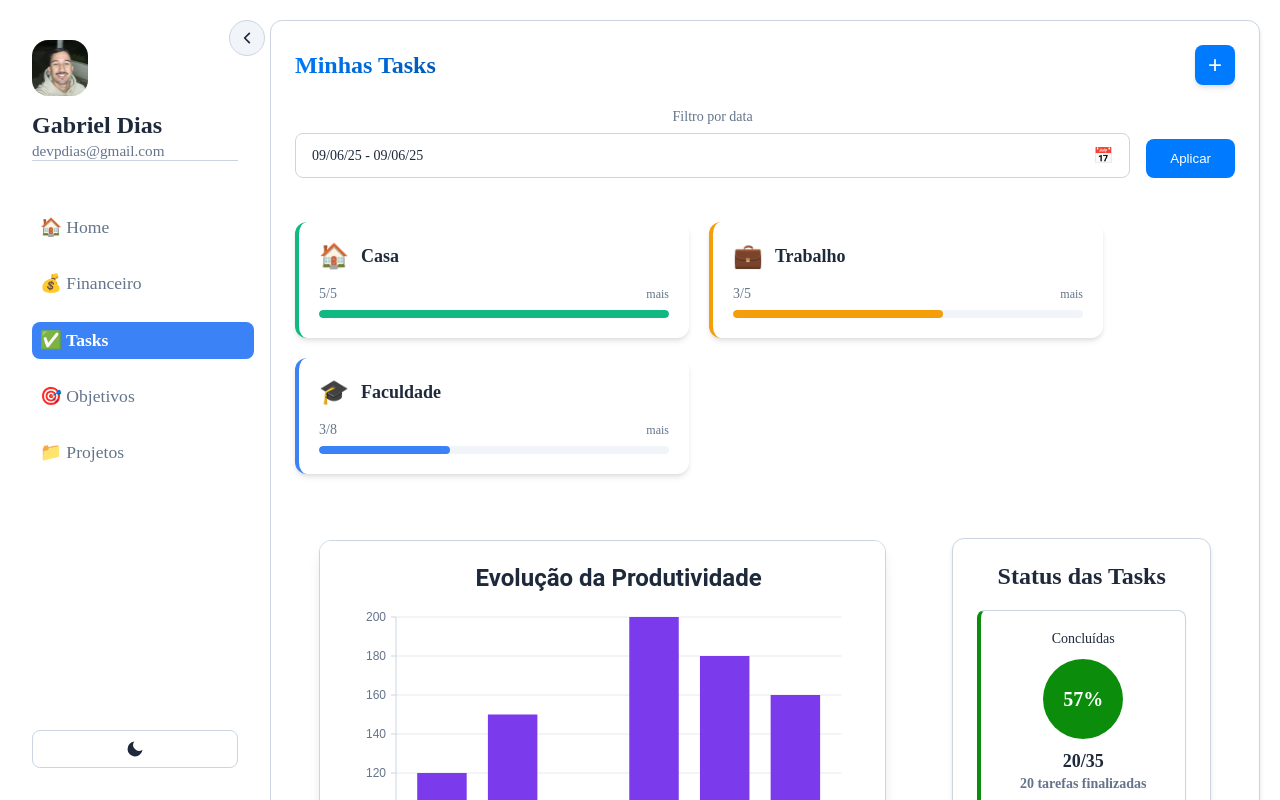
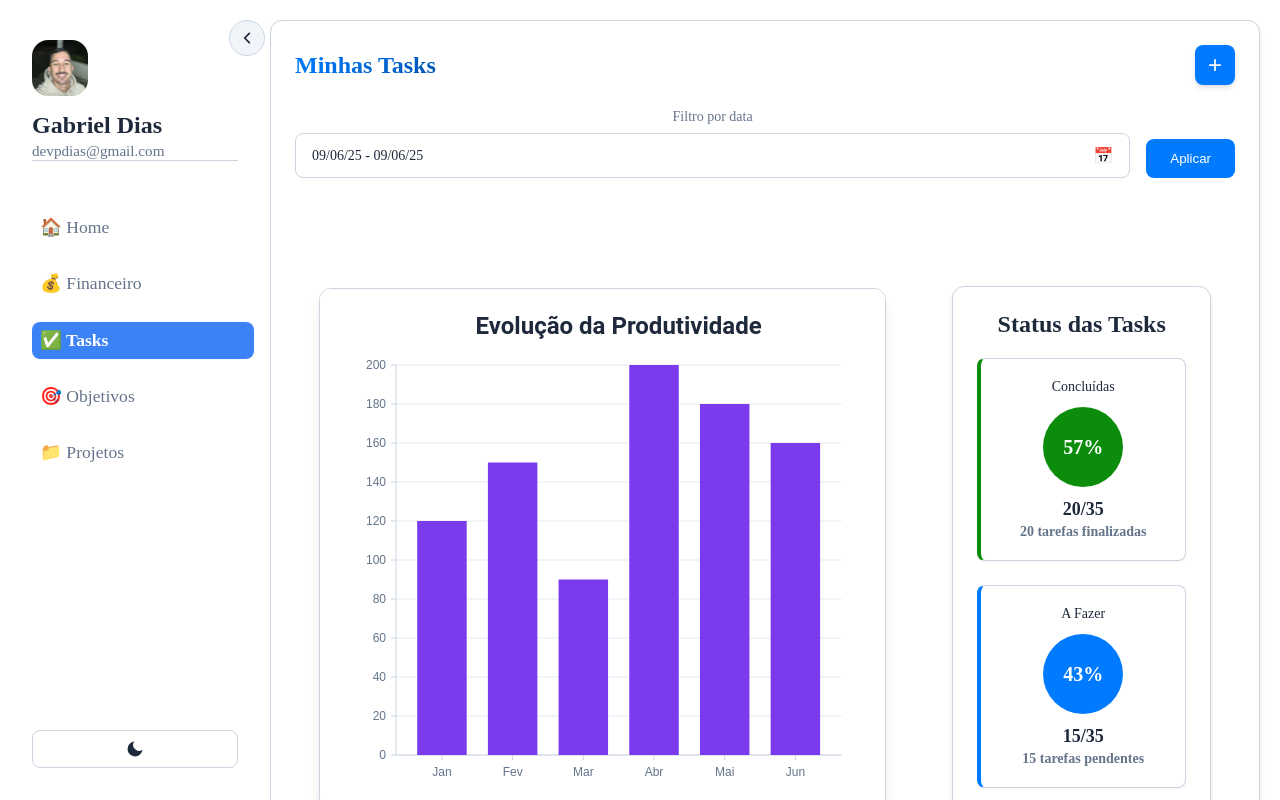
Before and after one commit to DiiasDev/dashboardRotina, a React (Create React App) app: page /Tasks in a window 1280 px wide. Shown: the top 800 px of the page. Built offline with nearby package versions, Linux system fonts and the light colour scheme; the HTML template or start-up script is replaced by a standard one.

Commit message:
Adição de frontend a página de Tasks

```diff
--- a/src/Components/CabecalhoTasks/cabecalhoTasks.tsx
+++ b/src/Components/CabecalhoTasks/cabecalhoTasks.tsx
@@ -2,12 +2,14 @@ import { useState } from "react";
 import DatePicker from "react-datepicker";
 import styles from "./styles.module.css";
 import "react-datepicker/dist/react-datepicker.css";
-import { CircularProgress } from "@mui/material";
+import DialogTasks from "../DialogTasks/dialogTasks";
+import { Call } from "@mui/icons-material";
 
 export default function CabecalhoTasks() {
   const [startDate, setStartDate] = useState<Date | null>(new Date());
   const [endDate, setEndDate] = useState<Date | null>(new Date());
   const [isDatePickerOpen, setIsDatePickerOpen] = useState(false);
+  const [isModalOpen, setIsModalOpen] = useState(false);
 
   const formatDate = (date: Date | null) => {
     if (!date) return "";
@@ -32,11 +34,21 @@ export default function CabecalhoTasks() {
     console.log("Applying filter:", { startDate, endDate });
   };
 
+
+
+  function openDialog() {
+    setIsModalOpen(true);
+  }
+
+  const closeDialog = () => {
+    setIsModalOpen(false);
+  };
+
   return (
     <>
       <div className={styles.tasksTitle}>
         <h2>Minhas Tasks</h2>
-        <button className={styles.addButton}>+</button>
+        <button onClick={openDialog} className={styles.addButton}>+</button>
       </div>
       <div className={styles.filterWrapper}>
         <div className={styles.filtro}>
@@ -66,6 +78,7 @@ export default function CabecalhoTasks() {
           Aplicar
         </button>
       </div>
+      <DialogTasks open={isModalOpen} onClose={closeDialog} />
     </>
   );
 }
--- /dev/null
+++ b/src/Components/DialogTasks/dialogTasks.tsx
@@ -0,0 +1,146 @@
+import * as React from 'react';
+import Button from '@mui/material/Button';
+import { styled } from '@mui/material/styles';
+import Dialog from '@mui/material/Dialog';
+import DialogTitle from '@mui/material/DialogTitle';
+import DialogContent from '@mui/material/DialogContent';
+import DialogActions from '@mui/material/DialogActions';
+import IconButton from '@mui/material/IconButton';
+import CloseIcon from '@mui/icons-material/Close';
+import TextField from '@mui/material/TextField';
+import Select from '@mui/material/Select';
+import MenuItem from '@mui/material/MenuItem';
+import FormControl from '@mui/material/FormControl';
+import InputLabel from '@mui/material/InputLabel';
+import Box from '@mui/material/Box';
+
+const BootstrapDialog = styled(Dialog)(({ theme }) => ({
+    '& .MuiDialogContent-root': {
+        padding: theme.spacing(2),
+    },
+    '& .MuiDialogActions-root': {
+        padding: theme.spacing(1),
+    },
+}));
+
+interface DialogTasksProps {
+    open: boolean;
+    onClose: () => void;
+}
+
+export default function DialogTasks({ open, onClose }: DialogTasksProps) {
+    const [formData, setFormData] = React.useState({
+        id: '',
+        categoria: '',
+        title: '',
+        descricao: ''
+    });
+
+
+    const handleInputChange = (field: string, value: string) => {
+        setFormData(prev => ({
+            ...prev,
+            [field]: value
+        }));
+    };
+
+    const handleSubmit = () => {
+        if (!formData.title?.trim()) {
+            alert('Título é obrigatório');
+            return;
+        }
+
+        try {
+            console.log('Form data:', formData);
+
+            const existingTasks = JSON.parse(localStorage.getItem('tasks') || '[]');
+
+            const updatedTasks = [...existingTasks, {
+                ...formData,
+                id: Date.now(),
+                createdAt: new Date().toISOString()
+            }];
+
+            localStorage.setItem('tasks', JSON.stringify(updatedTasks));
+
+            console.log('TASKS UPDATED:', updatedTasks);
+            console.log('LOCAL STORAGE:', localStorage.getItem('tasks'));
+
+            onClose();
+        } catch (error) {
+            console.error('Erro ao salvar tarefa:', error);
+            alert('Erro ao salvar tarefa');
+        }
+    };
+
+    return (
+        <BootstrapDialog
+            onClose={onClose}
+            aria-labelledby="customized-dialog-title"
+            open={open}
+        >
+            <DialogTitle sx={{ m: 0, p: 2 }} id="customized-dialog-title">
+                Nova Task
+            </DialogTitle>
+            <IconButton
+                aria-label="close"
+                onClick={onClose}
+                sx={(theme) => ({
+                    position: 'absolute',
+                    right: 8,
+                    top: 8,
+                    color: theme.palette.grey[500],
+                })}
+            >
+                <CloseIcon />
+            </IconButton>
+            <DialogContent dividers>
+                <Box component="form" sx={{ display: 'flex', flexDirection: 'column', gap: 2 }}>
+                    <TextField
+                        label="ID"
+                        value={formData.id}
+                        onChange={(e) => handleInputChange('id', e.target.value)}
+                        fullWidth
+                    />
+
+                    <FormControl fullWidth>
+                        <InputLabel>Categoria</InputLabel>
+                        <Select
+                            value={formData.categoria}
+                            label="Categoria"
+                            onChange={(e) => handleInputChange('categoria', e.target.value)}
+                        >
+                            <MenuItem value="Casa">Casa</MenuItem>
+                            <MenuItem value="Trabalho">Trabalho</MenuItem>
+                            <MenuItem value="Faculdade">Faculdade</MenuItem>
+                        </Select>
+                    </FormControl>
+
+                    <TextField
+                        label="Nome da Task"
+                        value={formData.title}
+                        onChange={(e) => handleInputChange('title', e.target.value)}
+                        fullWidth
+                    />
+
+                    <TextField
+                        label="Descrição da Task"
+                        value={formData.descricao}
+                        onChange={(e) => handleInputChange('descricao', e.target.value)}
+                        multiline
+                        rows={3}
+                        fullWidth
+                    />
+                </Box>
+            </DialogContent>
+            <DialogActions>
+                <Button onClick={onClose}>
+                    Cancelar
+                </Button>
+                <Button autoFocus onClick={handleSubmit} variant="contained">
+                    Salvar Task
+                </Button>
+            </DialogActions>
+        </BootstrapDialog>
+    );
+}
--- a/src/Components/TasksComponent/styles.module.css
+++ b/src/Components/TasksComponent/styles.module.css
@@ -23,62 +23,71 @@
   box-shadow: var(--shadow-lg);
 }
 
-.cardContent {
+.taskContent {
   display: flex;
   flex-direction: column;
   gap: 16px;
   height: 100%;
 }
 
-.cardHeader {
+.taskHeader {
   display: flex;
   align-items: center;
   gap: 12px;
 }
 
-.cardEmoji {
+.taskEmoji {
   font-size: 24px;
 }
 
-.cardTitle {
+.taskTitle {
   margin: 0;
   font-size: 18px;
   font-weight: 600;
   color: var(--color-text);
 }
 
-.cardProgress {
+.taskProgress {
   display: flex;
   flex-direction: column;
   gap: 8px;
 }
 
-.progressInfo {
-  display: flex;
-  justify-content: space-between;
-  align-items: center;
-  font-size: 14px;
-  font-weight: 500;
-  color: var(--color-text-secondary);
-}
-
-.moreLabel {
-  color: var(--color-text-secondary);
-  font-size: 12px;
-}
-
 .progressBar {
+  position: relative;
   width: 100%;
-  height: 8px;
+  height: 24px;
   background-color: var(--color-bg-secondary);
-  border-radius: 4px;
+  border-radius: 12px;
   overflow: hidden;
 }
 
 .progressFill {
   height: 100%;
-  border-radius: 4px;
+  border-radius: 12px;
   transition: width 0.3s ease;
+}
+
+.progressInfo {
+  position: absolute;
+  top: 0;
+  left: 0;
+  right: 0;
+  bottom: 0;
+  display: flex;
+  justify-content: space-between;
+  align-items: center;
+  padding: 0 12px;
+  font-size: 12px;
+  font-weight: 600;
+  color: white;
+  text-shadow: 0 1px 2px rgba(0, 0, 0, 0.5);
+}
+
+.moreLabel {
+  color: white;
+  font-size: 12px;
+  font-weight: 600;
 }
 
 .cardsRow {
@@ -100,11 +109,11 @@
     max-width: 100%;
   }
 
-  .cardEmoji {
+  .taskEmoji {
     font-size: 20px;
   }
 
-  .cardTitle {
+  .taskTitle {
     font-size: 16px;
   }
 
--- a/src/Components/TasksComponent/tasksComponent.tsx
+++ b/src/Components/TasksComponent/tasksComponent.tsx
@@ -1,57 +1,42 @@
 import styles from './styles.module.css'
 
+interface Task {
+    emoji: string;
+    title: string;
+    moreLabel: string;
+    progress: number;
+    color: string;
+    Total: string;
+    categoria: string;
+    descricao: string;
+}
+
 export default function TasksComponent() {
-
-    const cards = [
-        {
-            titulo: 'Casa',
-            Total: '5/5',
-            moreLabel: 'mais',
-            emoji: '🏠',
-            progress: 100, // 5/5 = 100%
-            color: '#10b981'
-        },
-        {
-            titulo: 'Trabalho',
-            Total: '3/5',
-            moreLabel: 'mais',
-            emoji: '💼',
-            progress: 60, // 3/5 = 60%
-            color: '#f59e0b'
-        },
-        {
-            titulo: 'Faculdade',
-            Total: '3/8',
-            moreLabel: 'mais',
-            emoji: '🎓',
-            progress: 37.5, // 3/8 = 37.5%
-            color: '#3b82f6'
-        }
-    ]
+    const tasks = JSON.parse(localStorage.getItem('tasks') || '[]')
 
     return (
         <div className={`${styles.container} ${styles.cardsRow}`}>
-            {cards.map((card, index) => (
+            {tasks.map((task: Task, index: number) => (
                 <div
                     className={styles.cardTask}
                     key={index}
-                    style={{borderLeft: `4px solid ${card.color}`}}
+                    style={{ borderLeft: `4px solid ${task.color}` }}
                 >
-                    <div className={styles.cardContent}>
-                        <div className={styles.cardHeader}>
-                            <span className={styles.cardEmoji}>{card.emoji}</span>
-                            <h3 className={styles.cardTitle}>{card.titulo}</h3>
+                    <div className={styles.taskContent}>
+                        <div className={styles.taskHeader}>
+                            <span className={styles.taskEmoji}>{task.emoji}</span>
+                            <h3 className={styles.taskTitle}>{task.title}</h3>
                         </div>
-                        <div className={styles.cardProgress}>
-                            <div className={styles.progressInfo}>
-                                <span>{card.Total}</span>
-                                <span className={styles.moreLabel}>{card.moreLabel}</span>
-                            </div>
+                        <div className={styles.taskProgress}>
                             <div className={styles.progressBar}>
                                 <div
                                     className={styles.progressFill}
-                                    style={{width: `${card.progress}%`, backgroundColor: card.color}}
+                                    style={{ width: `${task.progress}%`, backgroundColor: task.color }}
                                 ></div>
+                                <div className={styles.progressInfo}>
+                                    <span>{task.Total}</span>
+                                    <span className={styles.moreLabel}>{task.moreLabel}</span>
+                                </div>
                             </div>
                         </div>
                     </div>
```
Also changed, not shown: src/logic/tasks.ts (+20 -0 lines), src/Components/DialogTasks/styles.module.css (added).
